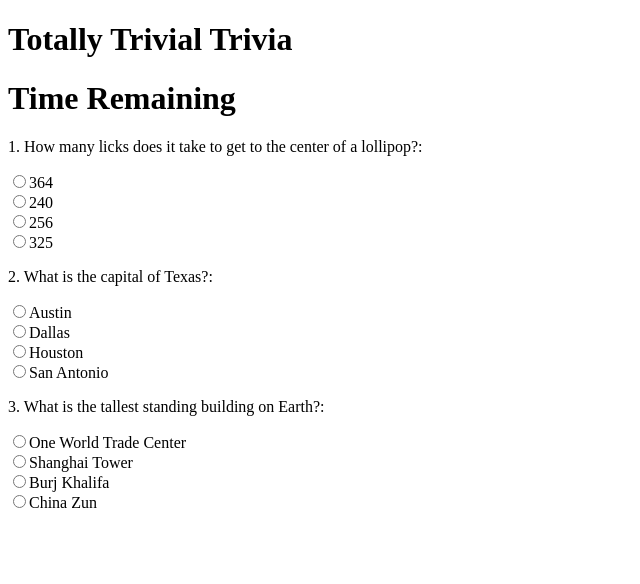
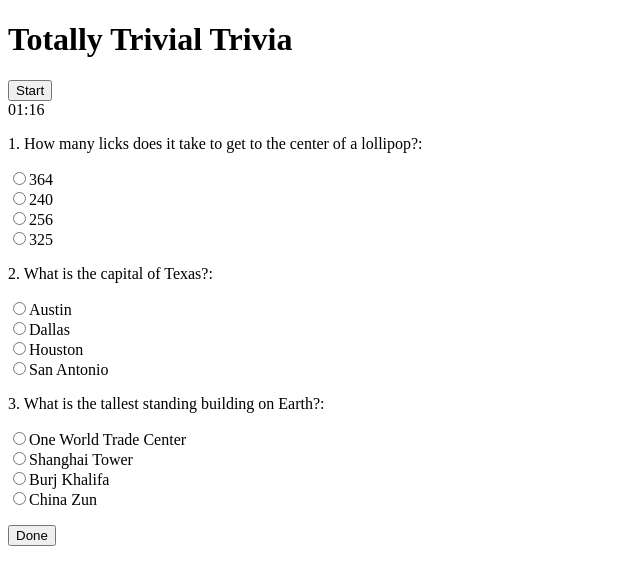
Before and after one commit to WyntonD/TriviaGame, a plain HTML site: page index.html in a window 1280 px wide. Shown: the whole page, without its empty margins (0-640 px from the left). Drawn offline with Linux system fonts and the light colour scheme.

Commit message:
Initializing timer

```diff
--- a/assets/javascript/app.js
+++ b/assets/javascript/app.js
@@ -1 +1,28 @@
-hello
+rightAnswers = 0;
+wrongAnswers = 0;
+unanswered = 0;
+
+rightAnswers = ["364", "Austin", "Burj Khalifa"];
+
+function startTimer(duration, display) {
+    var timer = duration, minutes, seconds;
+    setInterval(function () {
+        minutes = parseInt(timer / 60, 10);
+        seconds = parseInt(timer % 60, 10);
+
+        minutes = minutes < 10 ? "0" + minutes : minutes;
+        seconds = seconds < 10 ? "0" + seconds : seconds;
+
+        display.textContent = minutes + ":" + seconds;
+
+        if (--timer < 0) {
+            alert("All done")
+        }
+    }, 1000);
+}
+
+window.onload = function () {
+    var fiveMinutes = 80,
+        display = document.querySelector('.time-rem');
+        startTimer(fiveMinutes, display);
+};
--- a/index.html
+++ b/index.html
@@ -12,10 +12,13 @@
     <div class ="main-header">
         <h1>Totally Trivial Trivia</h1>
     </div>
+    <div class="start">
+<button> Start</button>
+    </div>
 
 <div class="time-rem">
     <h1> Time Remaining</h1>
-
+</div>
     <div class="row">
             <P>1. How many licks does it take to get to the center of a lollipop?:<BR>
                 <div classcol-sm-12></div>
@@ -44,9 +47,13 @@
                 <input type="radio" name="3. What is the tallest building on Earth?:" value="burj khalifa">Burj Khalifa<BR>
                 <input type="radio" name="3. What is the tallest building on Earth?:" value="china-zun">China Zun <BR>
                 </p>
+             </div>
 
-    </div>
+             <button id="btn" type="submit" form="nameform" value="Submit">Done</button>
 <!-- INPUT -->
+
+<div class ="stats">
+    <!-- Right, Wrong, Unanswered -->
 </div>
 </div>
 <script src="../TriviaGame/assets/javascript/app.js"></script>
```
